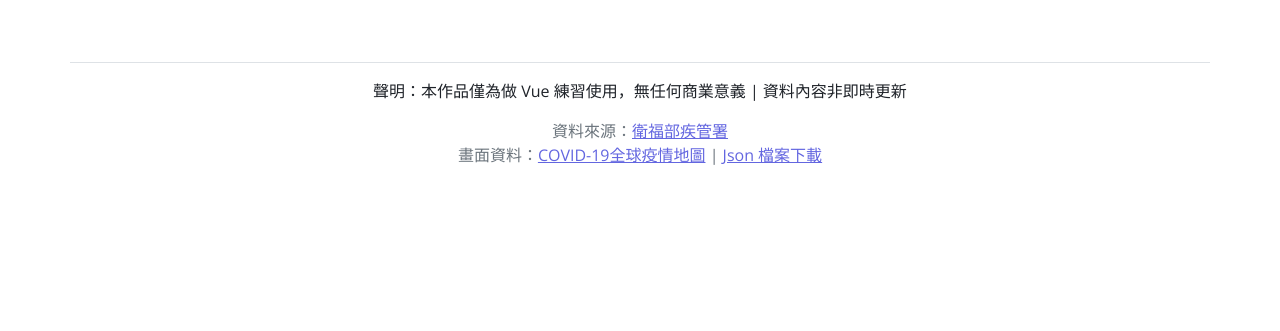
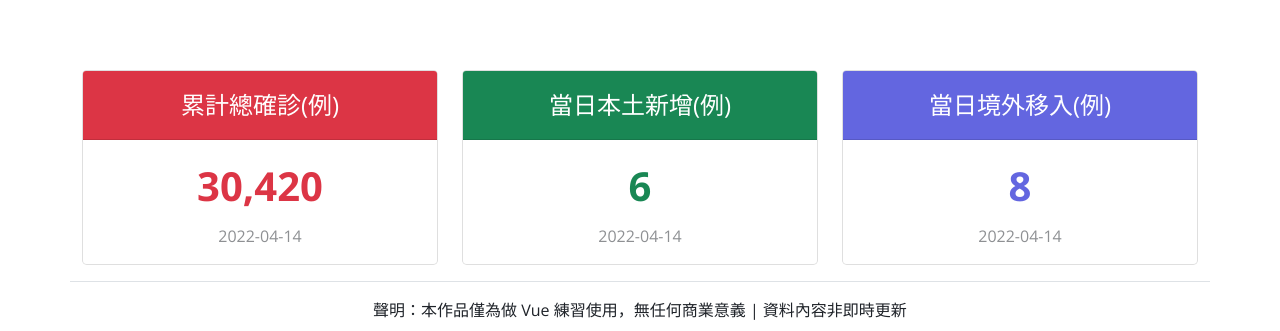
Before and after one commit to lijean/covid19_exercise, a Vue app: page /#/ in a window 1280 px wide. Shown: the part 171-502 px from the top of the page. Built offline with nearby package versions, Linux system fonts and the light colour scheme.

Commit message:
新增確診卡牌列表

```diff
--- /dev/null
+++ b/src/components/CardItem.vue
@@ -0,0 +1,30 @@
+<template>
+    <div class="cardItem row mt-4">
+        <div class="col-xl-4 col-12 mb-3" v-for="item,index of itemList" :key="item.title">
+            <div class="card rounded-3 text-center">
+              <div class="card-header py-3 text-white" :class="[`bg-${colorStyleList(index)}`]">
+                <div class="fs-4">{{ item.title }}</div>
+              </div>
+              <div class="card-body">
+                <div class="card-title fs-1 fw-bold mb-2" :class="`text-${colorStyleList(index)}`">{{ item.num }}</div>
+                <p class="card-text fs-6 opacity-50">{{ item.text }}</p>
+              </div>
+          </div>
+        </div>
+    </div>
+</template>
+
+<script>
+export default {
+  name: 'CardItem',
+  props: {
+    itemList: Array
+  },
+  methods: {
+    colorStyleList (idx) {
+      const colorList = ['danger', 'success', 'primary']
+      return colorList[idx % colorList.length]
+    }
+  }
+}
+</script>
--- a/src/views/HomeView.vue
+++ b/src/views/HomeView.vue
@@ -1,16 +1,67 @@
 <template>
   <div class="home">
     <PageTitle text="台灣當日新增疫情一覽"/>
+    <div class="main">
+      <CardItem :itemList="confirmedNumList"/>
+    </div>
   </div>
 </template>
 
 <script>
 import PageTitle from '@/components/PageTitle.vue'
+import CardItem from '@/components/CardItem.vue'
 
 export default {
   name: 'HomeView',
   components: {
-    PageTitle
+    PageTitle,
+    CardItem
+  },
+  props: {
+    dataList: Array,
+    latestDate: String,
+    taiwanList: Array
+  },
+  computed: {
+    totalConfirmed () {
+      return this.dataList.filter(({ date }) => date <= this.latestDate).length
+    },
+    todayList () {
+      return this.dataList.filter(({ date }) => date === this.latestDate)
+    },
+    todayLocal () {
+      return this.todayList.filter(({ overseas }) => !overseas).length
+    },
+    todayOverseas () {
+      return this.todayList.filter(({ overseas }) => overseas).length
+    },
+    confirmedNumList () {
+      return [
+        {
+          title: '累計總確診(例)',
+          num: this.currencyHandler(this.totalConfirmed),
+          text: this.latestDate
+        },
+        {
+          title: '當日本土新增(例)',
+          num: this.currencyHandler(this.todayLocal),
+          text: this.latestDate
+        },
+        {
+          title: '當日境外移入(例)',
+          num: this.currencyHandler(this.todayOverseas),
+          text: this.latestDate
+        }
+      ]
+    }
+  },
+  methods: {
+    currencyHandler (value) {
+      // 轉換數字成含千分位的文字
+      const parts = value.toString().split('.')
+      parts[0] = parts[0].replace(/\B(?=(\d{3})+(?!\d))/g, ',')
+      return parts.join('.')
+    }
   }
 }
 </script>
```
